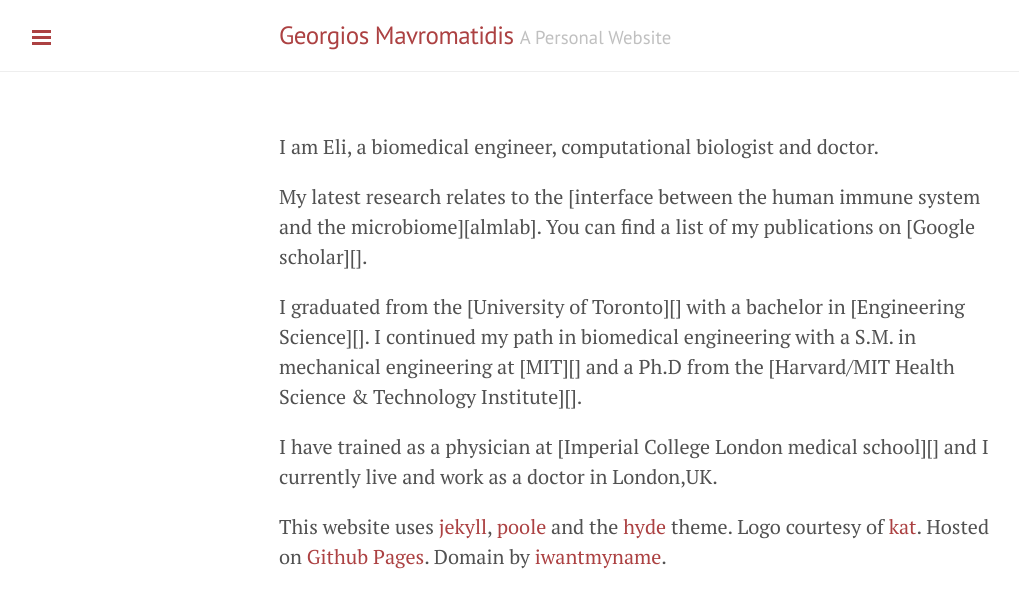
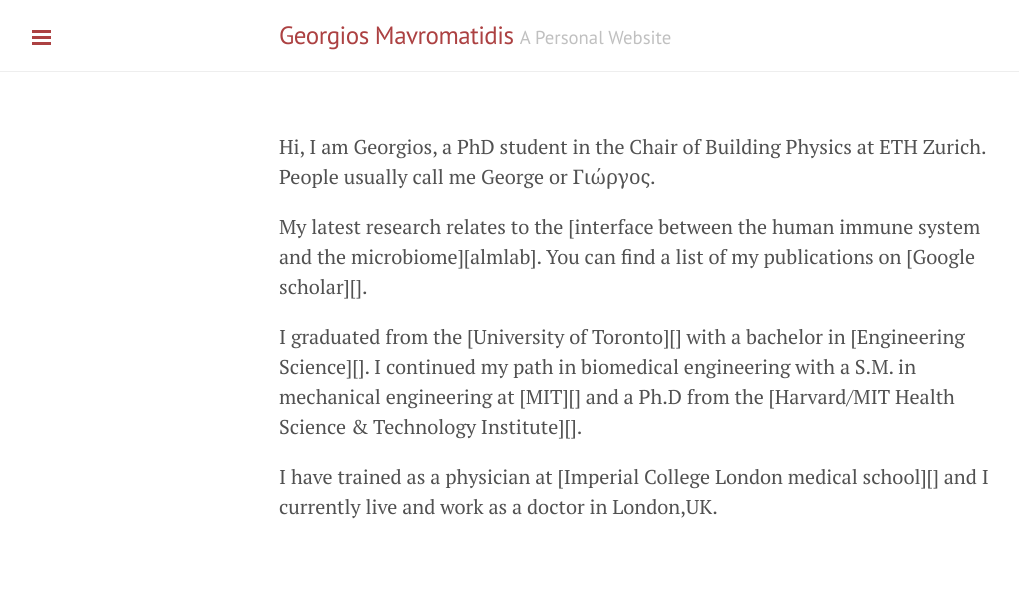
Before and after one commit to gmavrom33/gmavrom.github.io, a Jekyll site: the page built from index.md, in a window 1280 px wide. Shown: the top 608 px of the page, without its empty margins (1-1020 px from the left). Built offline with Jekyll 4.4.1, drawn with Linux system fonts in a browser that asks for light colours; nearby versions of some CDN libraries.

Commit message:
Update index.md

```diff
--- a/index.md
+++ b/index.md
@@ -3,7 +3,7 @@
 title: Home
 ---
 
-I am Eli, a biomedical engineer, computational biologist and doctor.
+Hi, I am Georgios, a PhD student in the Chair of Building Physics at ETH Zurich. People usually call me George or Γιώργος.
 
 My latest research relates to the [interface between the human immune system and the microbiome][almlab]. You can find a list of my publications on [Google scholar][].
 
@@ -11,5 +11,6 @@
 
 I have trained as a physician at [Imperial College London medical school][] and I currently live and work as a doctor in London,UK.
 
-This website uses <a href="http://jekyllrb.com/">jekyll</a>, <a href="http://getpoole.com">poole</a> and the <a href="http://hyde.getpoole.com/">hyde</a> theme. Logo courtesy of <a href="http://katlab.github.com">kat</a>.
-Hosted on <a href="https://pages.github.com/">Github Pages</a>. Domain by <a href="https://iwantmyname.com">iwantmyname</a>.
+
+<!-- This website uses <a href="http://jekyllrb.com/">jekyll</a>, <a href="http://getpoole.com">poole</a> and the <a href="http://hyde.getpoole.com/">hyde</a> theme. Logo courtesy of <a href="http://katlab.github.com">kat</a>.
+Hosted on <a href="https://pages.github.com/">Github Pages</a>. Domain by <a href="https://iwantmyname.com">iwantmyname</a>. -->
```
